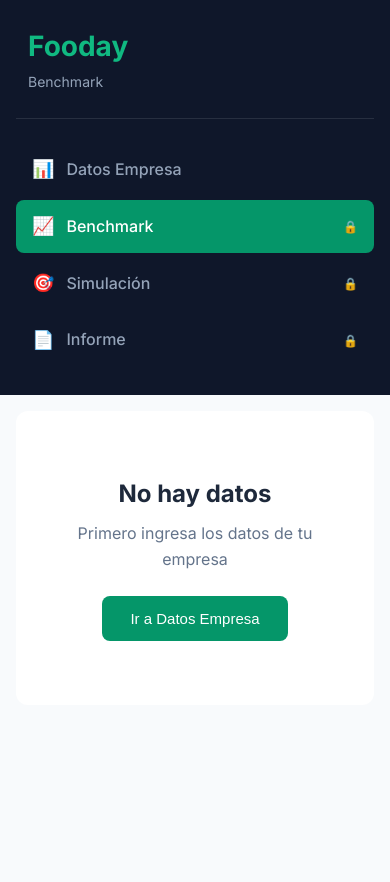
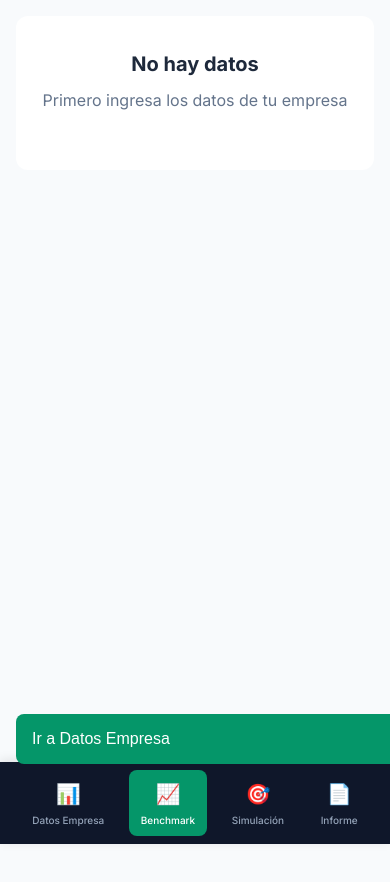
Before and after one commit to davidlopezg/fooday-benchmark, a React (Vite) app: page /fooday-benchmark/benchmark in a window 390 px wide. Shown: the top 882 px of the page. Built offline with nearby package versions, Linux system fonts and the light colour scheme.

Commit message:
Add mobile responsive design

```diff
--- a/src/index.css
+++ b/src/index.css
@@ -964,12 +964,57 @@
 @media (max-width: 768px) {
   .sidebar {
     width: 100%;
-    position: relative;
+    position: fixed;
+    bottom: 0;
+    top: auto;
     height: auto;
+    padding: 8px 16px;
+    display: flex;
+    flex-direction: row;
+    justify-content: space-around;
+    z-index: 1000;
+    box-shadow: 0 -2px 10px rgba(0,0,0,0.1);
+  }
+
+  .sidebar-header {
+    display: none;
+  }
+
+  .sidebar-nav {
+    display: flex;
+    flex-direction: row;
+    gap: 4px;
+    width: 100%;
+    justify-content: space-around;
+  }
+
+  .nav-item {
+    flex-direction: column;
+    padding: 8px 12px;
+    font-size: 10px;
+    gap: 2px;
+    margin: 0;
+  }
+
+  .nav-label {
+    font-size: 10px;
+  }
+
+  .nav-icon {
+    font-size: 20px;
+  }
+
+  .nav-badge {
+    display: none;
+  }
+
+  .sidebar-footer {
+    display: none;
   }
 
   .main-content {
     margin-left: 0;
+    margin-bottom: 70px;
     padding: 16px;
   }
 
@@ -977,15 +1022,211 @@
     flex-direction: column;
   }
 
+  .page-header h2 {
+    font-size: 22px;
+  }
+
+  .page-header p {
+    font-size: 14px;
+  }
+
   .kpi-grid {
     grid-template-columns: 1fr;
+  }
+
+  .kpi-card {
+    padding: 16px;
+  }
+
+  .kpi-value {
+    font-size: 24px;
+  }
+
+  .form {
+    padding: 16px;
   }
 
   .form-grid {
     grid-template-columns: 1fr;
   }
 
+  .form-section h3 {
+    font-size: 14px;
+  }
+
+  .form-group input {
+    padding: 14px;
+    font-size: 16px;
+  }
+
+  .btn-primary {
+    width: 100%;
+    padding: 16px;
+    font-size: 16px;
+    position: fixed;
+    bottom: 80px;
+    left: 16px;
+    right: 16px;
+    z-index: 1001;
+  }
+
+  .ratios-grid {
+    grid-template-columns: repeat(2, 1fr);
+  }
+
+  .ratio-card {
+    padding: 12px;
+  }
+
+  .ratio-value {
+    font-size: 18px;
+  }
+
+  .chart-section {
+    padding: 16px;
+  }
+
+  .chart-container {
+    height: 250px;
+  }
+
+  .table-section {
+    padding: 16px;
+    overflow-x: auto;
+  }
+
+  .benchmark-table {
+    font-size: 12px;
+    min-width: 600px;
+  }
+
+  .benchmark-table th,
+  .benchmark-table td {
+    padding: 8px;
+  }
+
+  .recommendations-list {
+    gap: 8px;
+  }
+
+  .recommendation-card {
+    padding: 16px;
+  }
+
+  .rec-header {
+    flex-wrap: wrap;
+    gap: 8px;
+  }
+
+  .preset-buttons {
+    flex-direction: column;
+    align-items: stretch;
+  }
+
+  .btn-preset {
+    width: 100%;
+    padding: 12px;
+  }
+
+  .simulation-controls {
+    padding: 16px;
+  }
+
+  .slider-group {
+    margin-bottom: 16px;
+  }
+
+  .results-grid {
+    grid-template-columns: 1fr;
+  }
+
+  .result-card {
+    padding: 16px;
+  }
+
+  .result-values {
+    flex-direction: column;
+    gap: 8px;
+  }
+
+  .result-arrow {
+    transform: rotate(90deg);
+  }
+
+  .projection-table {
+    font-size: 12px;
+    min-width: 500px;
+  }
+
   .report-container {
-    padding: 24px;
+    padding: 16px;
+  }
+
+  .report-cover {
+    padding: 24px 0;
+  }
+
+  .report-cover h1 {
+    font-size: 24px;
+  }
+
+  .report-cover h2 {
+    font-size: 14px;
+  }
+
+  .report-section {
+    margin-bottom: 24px;
+  }
+
+  .report-section h3 {
+    font-size: 16px;
+  }
+
+  .report-kpis {
+    grid-template-columns: repeat(2, 1fr);
+  }
+
+  .report-kpi {
+    padding: 12px;
+  }
+
+  .report-kpi .kpi-value {
+    font-size: 18px;
+  }
+
+  .report-table {
+    font-size: 11px;
+    min-width: 500px;
+  }
+
+  .report-actions {
+    position: fixed;
+    bottom: 80px;
+    left: 0;
+    right: 0;
+    padding: 16px;
+    background: var(--bg-main);
+  }
+
+  .btn-download {
+    width: 100%;
+  }
+
+  .page-actions {
+    flex-direction: column;
+    gap: 8px;
+    padding-bottom: 100px;
+  }
+
+  .page-actions button {
+    width: 100%;
+  }
+
+  .empty-state {
+    padding: 32px 16px;
+  }
+
+  .empty-state h2 {
+    font-size: 20px;
   }
 }
```
